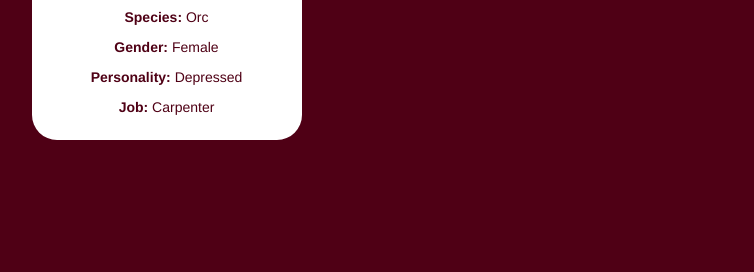
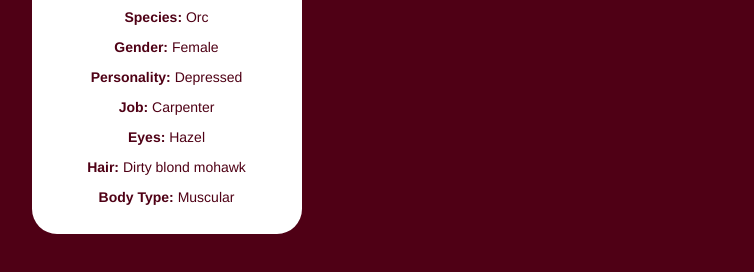
Before and after one commit to AmyJacobs/story-generator2, a plain HTML site: page index.html in a window 1280 px wide. Both pictures are taken after a click on the button "Add character". Shown: the part 276-548 px from the top of the page, without its empty margins (154-908 px from the left). Drawn offline with Linux system fonts and the light colour scheme.

Commit message:
Added two additional properties and adjusted the spacing to fit

```diff
--- a/css/styles.css
+++ b/css/styles.css
@@ -44,12 +44,11 @@ h2 {
   margin-bottom: 36px;
   display: inline-block;
   width: 270px;
-  height: 208px;
+  height: 302px;
   margin-right: 33px;
 }
 
 .relbox {
-  /*width:40%;*/
   text-align: center;
   padding: 5px;
   padding-bottom:0px;
@@ -57,13 +56,11 @@ h2 {
   color: #4f0015;
   border:1px solid #4f0015;
   border-radius: 25px;
-  /*margin:auto;
-  margin-bottom:20px;*/
   display: inline-block;
   width: 71px;
   height: 31px;
   margin-right: 235px;
-  margin-bottom: 208px;
+  margin-bottom: 306px;
 }
 
 #button-box {
@@ -79,7 +76,7 @@ h2 {
   margin-left: 234px;
   position: absolute;
   z-index:10;
-  margin-top: 104px;
+  margin-top: 143px;
 }
 
 #relationshipsVert {
@@ -87,11 +84,10 @@ h2 {
   margin-left: 87px;
   position: absolute;
   z-index:10;
-  margin-top: 210px;
+  margin-top: 303px;
 }
 
 .relboxVert {
-  /*width:40%;*/
   text-align: center;
   padding: 5px;
   padding-bottom:0px;
@@ -99,13 +95,11 @@ h2 {
   color: #4f0015;
   border:1px solid #4f0015;
   border-radius: 25px;
-  /*margin:auto;
-  margin-bottom:20px;*/
   display: inline-block;
   width: 71px;
   height: 31px;
   margin-right: 232px;
-  margin-bottom: 213px;
+  margin-bottom: 307px;
   transform: rotate(-90deg);
   }
 
--- a/js/scripts.js
+++ b/js/scripts.js
@@ -1,18 +1,17 @@
-
 charArray = [];
 
 function nameGen() {
-  syl1Array = ["Bar","Lay", "Beth", "Bek","Bel", "Bal", "Bes", "Bys","Byr", "Ber", "Besh", "Cyr", "Col", "Der", "Dyr", "Dir", "Dor", "Dol", "Dew", "Des", "Det", "Dek", "Del", "Den", "Dem", "Dek","Ek","Er","Et","El","Ed","Es","Ex","Ew","Fer", "Fir", "Fes", "For", "Fol", "Fel", "Fen","Gir", "Gor", "Gon", "Gow", "Ges", "Gel", "Hyl", "Hyr", "Hel", "Hes", "Jyr", "Jor", "Jeth", "Jaer", "Kir","Kol", "Kyr", "Kin", "Kith", "Lyr", "Lor", "Lil", "Lel", "Lith", "Lis", "Lyn", "Lyl", "Les", "Mel", "Mer", "Mir", "Myr", "Nel", "Nil", "Nis", "Nyr", "Nyl", "Naer", "Nar", "Ner", "Neth", "Nir", "Ryn", "Ryth", "Ran", "Rin", "Ril", "Ris", "Ser", "Sir", "Syr","Syth", "Syl", "Sil", "Sher", "Shes", "Shyr", "Shyl", "Shaer", "Til", "Tyl", "Tyr", "Tor", "Torg", "Vyr", "Vyl", "Vier", "Vir", "Vor", "Vyth", "Val", "Vel", "Vol", "Vith", "Ven", "Wyr", "Wir"];
-  syl2Array = ["ran", "car","al", "il","el","as","ter","sen","en","ib","or","en", "is","ol","rol","len","on"]
-  surName1Array = ["Light","Iron","Steel","Wood","Leaf","Gold", "Gem", "Dust","Dark","Red","Dawn", "Night","Dusk","Cold","Ice", "Flame", "Wood", "Bright", "Sky","Storm","Hail","Mist","Hawk", "Eagle","Rain", "Willow","Reed", "Ash","Bear", "Dragon",];
-  surName2Array = ["blade","sword","glow", "flower", "fire", "eye","soul","run","sun", "blood","star","heart","shadow","strider","wing","cloud","blaze","bow","song","singer",];
+  var syl1Array = ["Bar","Lay", "Beth", "Bek","Bel", "Bal", "Bes", "Bys","Byr", "Ber", "Besh", "Cyr", "Col", "Der", "Dyr", "Dir", "Dor", "Dol", "Dew", "Des", "Det", "Dek", "Del", "Den", "Dem", "Dek","Ek","Er","Et","El","Ed","Es","Ex","Ew","Fer", "Fir", "Fes", "For", "Fol", "Fel", "Fen","Gir", "Gor", "Gon", "Gow", "Ges", "Gel", "Hyl", "Hyr", "Hel", "Hes", "Jyr", "Jor", "Jeth", "Jaer", "Kir","Kol", "Kyr", "Kin", "Kith", "Lyr", "Lor", "Lil", "Lel", "Lith", "Lis", "Lyn", "Lyl", "Les", "Mel", "Mer", "Mir", "Myr", "Nel", "Nil", "Nis", "Nyr", "Nyl", "Naer", "Nar", "Ner", "Neth", "Nir", "Ryn", "Ryth", "Ran", "Rin", "Ril", "Ris", "Ser", "Sir", "Syr","Syth", "Syl", "Sil", "Sher", "Shes", "Shyr", "Shyl", "Shaer", "Til", "Tyl", "Tyr", "Tor", "Torg", "Vyr", "Vyl", "Vier", "Vir", "Vor", "Vyth", "Val", "Vel", "Vol", "Vith", "Ven", "Wyr", "Wir"];
+  var syl2Array = ["ran", "car","al", "il","el","as","ter","sen","en","ib","or","en", "is","ol","rol","len","on"]
+  var surName1Array = ["Light","Iron","Steel","Wood","Leaf","Gold", "Gem", "Dust","Dark","Red","Dawn", "Night","Dusk","Cold","Ice", "Flame", "Wood", "Bright", "Sky","Storm","Hail","Mist","Hawk", "Eagle","Rain", "Willow","Reed", "Ash","Bear", "Dragon",];
+  var surName2Array = ["blade","sword","glow", "flower", "fire", "eye","soul","run","sun", "blood","star","heart","shadow","strider","wing","cloud","blaze","bow","song","singer",];
 
-  epithArray = ["the Red", "the Brave", "the Good", "the Loud", "the Silent", "the Wise", "the Pale", "the Cursed","the Ugly", "the Beautiful", "the False", "the Wretched", "the Hound", "the Dragon", "the Beast", "the Thief", "the Scrawny", "the Hawk", "the Rat", "the Spider", "the Merciful", "the Lamb", "the Cold", "the Fox", "the Owl", "the Angry", "the Victorious", "the Bear", "the Risen", "the Phoenix", "the Loyal", "the Shield", "the Swift", "the White", "the Grey", "the Shadow", "the Bloody"];
+  var epithArray = ["the Red", "the Brave", "the Good", "the Loud", "the Silent", "the Wise", "the Pale", "the Cursed","the Ugly", "the Beautiful", "the False", "the Wretched", "the Hound", "the Dragon", "the Beast", "the Thief", "the Scrawny", "the Hawk", "the Rat", "the Spider", "the Merciful", "the Lamb", "the Cold", "the Fox", "the Owl", "the Angry", "the Victorious", "the Bear", "the Risen", "the Phoenix", "the Loyal", "the Shield", "the Swift", "the White", "the Grey", "the Shadow", "the Bloody"];
 
-  placeArray1 = ["Red", "Ice", "Green", "New", "High", "White", "Black", "Sky","Cold","Grey","Dark", "Rain", "Mist",];
+  var placeArray1 = ["Red", "Ice", "Green", "New", "High", "White", "Black", "Sky","Cold","Grey","Dark", "Rain", "Mist",];
   placeArray2 = ["castle", "land", "lund", "valley", "town","plain", "wood", ];
 
-  nameStyleArray = ["Epithet", "Surname", "Placename"];
+  var nameStyleArray = ["Epithet", "Surname", "Placename"];
   var nameStyleNum = Math.floor(Math.random() * nameStyleArray.length);
   var nameStyle = nameStyleArray[nameStyleNum];
 
@@ -21,11 +20,11 @@ function nameGen() {
     var surNameNum2 = Math.floor(Math.random() * surName2Array.length);
     var surName = surName1Array[surNameNum1] + surName2Array[surNameNum2];
   } else if (nameStyle === "Epithet"){
-    epithNum = Math.floor(Math.random() *  epithArray.length);
+    var epithNum = Math.floor(Math.random() *  epithArray.length);
     var surName = epithArray[epithNum];
   } else if (nameStyle === "Placename"){
-    placeNum1 = Math.floor(Math.random() *  placeArray1.length);
-    placeNum2 = Math.floor(Math.random() *  placeArray2.length);
+    var placeNum1 = Math.floor(Math.random() *  placeArray1.length);
+    var placeNum2 = Math.floor(Math.random() *  placeArray2.length);
     var surName = "of " + placeArray1[placeNum1] + placeArray2[placeNum2];
   }
 
@@ -37,55 +36,87 @@ function nameGen() {
 }
 
 function specGen() {
-  specArray = ["Dwarf","Elf","Halfling","Human","Orc","Dark Elf","Half-Elf","Half-Orc", "Gnome"]
+  var specArray = ["Dwarf","Elf","Halfling","Human","Orc","Dark Elf","Half-Elf","Half-Orc", "Gnome"]
   var specNum = Math.floor(Math.random() * specArray.length);
   var species = specArray[specNum];
   return species;
 }
 
+function eyeGen() {
+  var eyeArray = ["Blue","Ice blue","Grey","Brown", "Golden", "Yellow", "Green", "Hazel", "Red"]
+  var eyeNum = Math.floor(Math.random() * eyeArray.length);
+  var eye = eyeArray[eyeNum];
+  return eye;
+}
+
+function hairGen() {
+  var hairColorArray = ["Black", "Brown","White", "Grey", "Bald", "Shaved", "Dark brown", "Red","Blond","Dirty blond","White-blond",]
+  var hairColorNum = Math.floor(Math.random() * hairColorArray.length);
+  var hairColor = hairColorArray[hairColorNum];
+  var hairStyleArray = ["mohawk","undercut","combover","mullet", "ponytail", "curls", "bowl cut", "braids", "afro", "beehive","bob", "braid", "bun", "dreadlocks", "flattop", "topknot", "ringlets", "updo",]
+  var hairStyleNum = Math.floor(Math.random() * hairStyleArray.length);
+  var hairStyle = hairStyleArray[hairStyleNum];
+
+  if (hairColor === "Bald" || hairColor === "Shaved") {
+    var hair = hairColor;
+  } else {
+    var hair = hairColor + " " + hairStyle;
+  }
+
+  return hair;
+}
+
+function bodyGen() {
+  var bodyArray = ["Skinny", "Lean", "Muscular", "Fat", "Curvy", "Lanky", "Stocky",]
+  var bodyNum = Math.floor(Math.random() * bodyArray.length);
+  var body = bodyArray[bodyNum];
+  return body;
+}
+
 function genderGen() {
-  genderArray = ["Male", "Male", "Male", "Male",  "Male", "Male", "Female", "Female", "Female", "Female", "Female", "Female",  "Nonbinary",]
+  var genderArray = ["Male", "Male", "Male", "Male",  "Male", "Male", "Female", "Female", "Female", "Female", "Female", "Female",  "Nonbinary",]
   var genderNum = Math.floor(Math.random() * genderArray.length);
   var gender = genderArray[genderNum];
   return gender;
 }
 
 function personalityGen() {
-  personalityArray = ["Angry","Bitter", "Friendly", "Cheerful", "Optimistic", "Pessimistic", "Shy", "Arrogant", "Smug", "Cold", "Manipulative", "Apathetic", "Energetic", "Brilliant", "Flighty","Depressed","Inquisitive", "Calm", "Caring", "Capable", "Sadistic", "Charismatic","Stoic","Flirty", "Contemplative","Generous", "Gentle", "Honorable","Humble","Idealistic","Loyal","Passionate","Persuasive", "Wise","Witty","Aggressive","Aloof","Blunt", "Abrasive","Calculating", "Cautious", "Cynical","Dogmatic", "Gloomy","Gullible",]
+  var personalityArray = ["Angry","Bitter", "Friendly", "Cheerful", "Optimistic", "Pessimistic", "Shy", "Arrogant", "Smug", "Cold", "Manipulative", "Apathetic", "Energetic", "Brilliant", "Flighty","Depressed","Inquisitive", "Calm", "Caring", "Capable", "Sadistic", "Charismatic","Stoic","Flirty", "Contemplative","Generous", "Gentle", "Honorable","Humble","Idealistic","Loyal","Passionate","Persuasive", "Wise","Witty","Aggressive","Aloof","Blunt", "Abrasive","Calculating", "Cautious", "Cynical","Dogmatic", "Gloomy","Gullible",]
   var personalityNum = Math.floor(Math.random() * personalityArray.length);
   var personality = personalityArray[personalityNum];
   return personality;
 }
 
 function jobGen() {
-  jobArray = ["Wizard","Cleric", "Knight", "Ranger", "Thief", "Warlock", "Merchant", "Shephard","Blacksmith", "Scribe", "Tailor","Carpenter","Squire","Baker","Watchman","Druid", "Monk","Hunter", "Shaman", "Assasin", "Healer",]
+  var jobArray = ["Wizard","Cleric", "Knight", "Ranger", "Thief", "Warlock", "Merchant", "Shepherd","Blacksmith", "Scribe", "Tailor","Carpenter","Squire","Baker","Watchman","Druid", "Monk","Hunter", "Shaman", "Assasin", "Healer",]
   var jobNum = Math.floor(Math.random() * jobArray.length);
   var job = jobArray[jobNum];
   return job;
 }
 
-function Character(name, species, gender, personality, job) {
+function Character(name, species, gender, personality, job, eye, hair, body) {
   this.name = name;
   this.species = species;
   this.gender = gender;
   this.personality = personality;
   this.job = job;
+  this.eye = eye;
+  this.hair = hair;
+  this.body = body;
 }
 
 function newChar() {
-  var newChar1 = new Character (nameGen(),specGen(),genderGen(),personalityGen(), jobGen());
+  var newChar1 = new Character (nameGen(),specGen(),genderGen(),personalityGen(), jobGen(), eyeGen(), hairGen(), bodyGen());
   charArray.push(newChar1);
-  $("#characters").append("<div class=\"charbox\">" + "<p><h2>" + newChar1.name + "</h2></p>" + "<p><strong>Species: </strong>" + newChar1.species + "</p>" +"<p><strong>Gender: </strong>" + newChar1.gender + "</p>" +"<p><strong>Personality: </strong>" + newChar1.personality + "</p><p><strong>Job: </strong>" + newChar1.job + "</p>" +"</div>");
+  $("#characters").append("<div class=\"charbox\">" + "<p><h2>" + newChar1.name + "</h2></p>" + "<p><strong>Species: </strong>" + newChar1.species + "</p>" +"<p><strong>Gender: </strong>" + newChar1.gender + "</p>" +"<p><strong>Personality: </strong>" + newChar1.personality + "</p><p><strong>Job: </strong>" + newChar1.job + "</p>" + "<p><strong>Eyes: </strong>" + newChar1.eye + "</p>" + "<p><strong>Hair: </strong>" + newChar1.hair + "</p>" + "<p><strong>Body Type: </strong>" + newChar1.body + "</p>" +"</div>");
 }
 
 function relGen() {
   $("#relationships").empty();
-  charIndex = parseInt(charArray.length * 0.66666666666);
+  var charIndex = parseInt(charArray.length * 0.66666666666);
   if (charArray.length%3 === 0) {
     charIndex+=1;
-    console.log("ash");
   }
-  console.log(charIndex);
   for (var index = 0; index < charIndex; index += 1) {
     relArray = ["Friends","Rivals", "Siblings", "Cousins", "Dating", "Married", "Enemies", "Exes", "Partners","In love",]
     var relNum = Math.floor(Math.random() * relArray.length);
@@ -96,7 +127,7 @@ function relGen() {
 
 function relGenVert() {
   $("#relationshipsVert").empty();
-  charIndex = parseInt(charArray.length - 3);
+  var charIndex = parseInt(charArray.length - 3);
   for (var index = 0; index < charIndex; index += 1) {
     relArray = ["Friends","Rivals", "Siblings", "Cousins", "Dating", "Married", "Enemies", "Exes", "Partners","In love",]
     var relNum = Math.floor(Math.random() * relArray.length);
@@ -109,6 +140,7 @@ $(document).ready(function() {
   $('.add-button').click(function(){
     event.preventDefault();
     newChar();
+    console.log(hairGen());
   });
   $('.rel-button').click(function(){
     event.preventDefault();
```
Also changed, not shown: index.html (+1 -2 lines), 1 other file.
